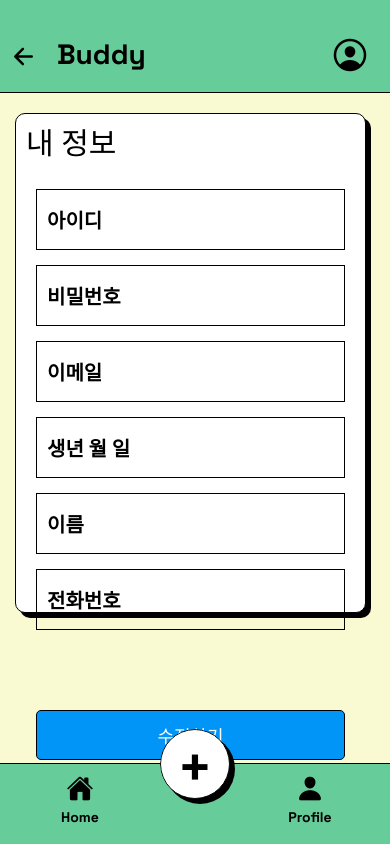
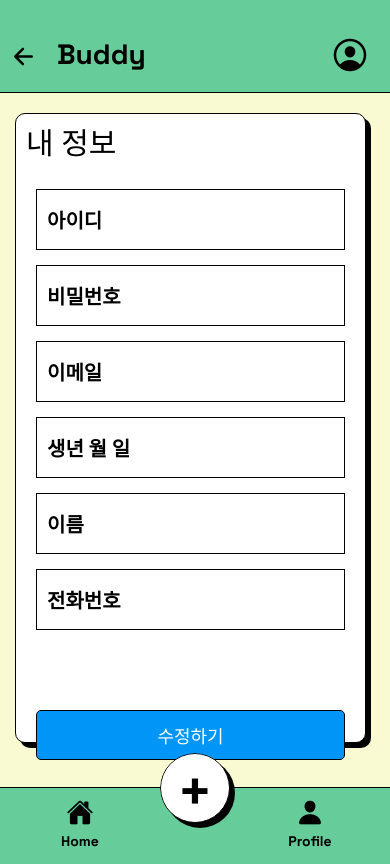
Before and after one commit to hshy1839/capstoneApp, a React Native app: screen /Myinfo in a window 390 px wide. Built offline with nearby package versions, Linux system fonts and the light colour scheme; no server answers.

Commit message:
내 정보 및 footer textInput 시 사라지도록 수정

```diff
--- a/components/Footer.js
+++ b/components/Footer.js
@@ -1,14 +1,36 @@
-import React from 'react';
-import { View, TouchableOpacity, StyleSheet, Text } from 'react-native';
+import React, { useEffect, useState } from 'react';
+import { View, TouchableOpacity, StyleSheet, Text, Keyboard } from 'react-native';
 import { Ionicons } from '@expo/vector-icons';
-import { useNavigation, useRoute } from '@react-navigation/native'; // useRoute 추가
+import { useNavigation, useRoute } from '@react-navigation/native';
 import { useFonts } from 'expo-font';
 import fonts from './Font';
 import AsyncStorage from '@react-native-async-storage/async-storage';
 
-const Footer = (isLoggedIn, setIsLoggedIn) => {
+const Footer = () => {
   const navigation = useNavigation();
-  const route = useRoute(); // 현재 라우트 정보 가져오기
+  const route = useRoute();
+
+  const [keyboardVisible, setKeyboardVisible] = useState(false);
+
+  useEffect(() => {
+    const keyboardDidShowListener = Keyboard.addListener(
+      'keyboardDidShow',
+      () => {
+        setKeyboardVisible(true);
+      }
+    );
+    const keyboardDidHideListener = Keyboard.addListener(
+      'keyboardDidHide',
+      () => {
+        setKeyboardVisible(false);
+      }
+    );
+
+    return () => {
+      keyboardDidShowListener.remove();
+      keyboardDidHideListener.remove();
+    };
+  }, []);
 
   const [loaded] = useFonts({
     SpaceGroteskRegular: fonts.spaceGroteskRegular,
@@ -18,26 +40,21 @@ const Footer = (isLoggedIn, setIsLoggedIn) => {
     return null;
   }
 
-  const goToProfile = async() => {
+  const goToProfile = async () => {
     try {
-      // AsyncStorage에서 사용자 정보 확인
       const isLoggedIn = await AsyncStorage.getItem('isLoggedIn');
       if (!isLoggedIn) {
-        // 로그인 상태가 아니라면 Alert을 띄우고 로그인 화면으로 이동
         Alert.alert(
           '알림',
           '로그인이 필요합니다.',
-          [
-            { text: '확인', onPress: () => navigation.navigate('Login') }
-          ]
+          [{ text: '확인', onPress: () => navigation.navigate('Login') }]
         );
       } else {
-        // 로그인 상태라면 프로필 페이지로 이동
         navigation.navigate('Profile');
       }
     } catch (error) {
       console.error('사용자 정보 초기화에 실패했습니다:', error);
-    };
+    }
   };
 
   const goToMain = () => {
@@ -45,13 +62,13 @@ const Footer = (isLoggedIn, setIsLoggedIn) => {
   };
   const gotoLogin = () => {
     navigation.navigate('Login');
-  }
+  };
   const gotoSentiment = () => {
     navigation.navigate('SentimentAnalysis');
-  }
+  };
 
   return (
-    <View style={[styles.footer, styles.fixedFooter]}>
+    <View style={keyboardVisible ? styles.hiddenFooter : styles.footer}>
       <TouchableOpacity style={styles.menuItem} onPress={goToMain}>
         <Ionicons name="home" size={27} color="black" />
         <Text style={styles.iconText}>Home</Text>
@@ -62,9 +79,8 @@ const Footer = (isLoggedIn, setIsLoggedIn) => {
         <TouchableOpacity
           onPress={gotoSentiment}
           style={[styles.menuItem, styles.addCircleContent]}
-          activeOpacity={1} // 터치될 때 투명해지는 효과 제거
+          activeOpacity={1}
         >
-
           <View style={styles.addCircleIconWrapper}>
             <View style={styles.addCircleIcon}>
               <Text style={styles.plus}>+</Text>
@@ -86,17 +102,16 @@ const styles = StyleSheet.create({
     flexDirection: 'row',
     justifyContent: 'space-around',
     borderTopWidth: 1.5,
+    height : '10%',
   },
-  fixedFooter: {
-    position: 'absolute',
-    bottom: 0,
-    left: 0,
-    right: 0,
+  hiddenFooter: {
+    height: '0%',
+    overflow: 'hidden',
   },
   menuItem: {
     alignItems: 'center',
-    flex: 1, // 각 아이콘의 너비를 동일하게 설정
-    marginTop : 10,
+    flex: 1,
+    marginTop: 10,
   },
   addCircle: {
     top: -45,
--- a/components/Myinfo.js
+++ b/components/Myinfo.js
@@ -199,7 +199,7 @@ const styles = StyleSheet.create({
   component1Background: {
     backgroundColor: 'black',
     width: '90%',
-    height: 500,
+    height: 630,
     zIndex: -1,
     borderRadius: 10,
     justifyContent: 'center',
@@ -212,7 +212,7 @@ const styles = StyleSheet.create({
     backgroundColor: 'white',
     borderRadius: 10,
     width: '90%',
-    height: 500,
+    height: 630,
     padding: 20,
     marginBottom: 10,
     borderWidth: 1.5,
@@ -288,8 +288,8 @@ const styles = StyleSheet.create({
     alignItems: 'center',
     borderRadius: 5,
     fontFamily: 'SpaceGroteskBold',
-    marginTop: 60,
-    marginBottom: 40,
+    marginTop: 30,
+    marginBottom: 50,
   },
   loginBtnContainer: {
     backgroundColor: 'black',
```
